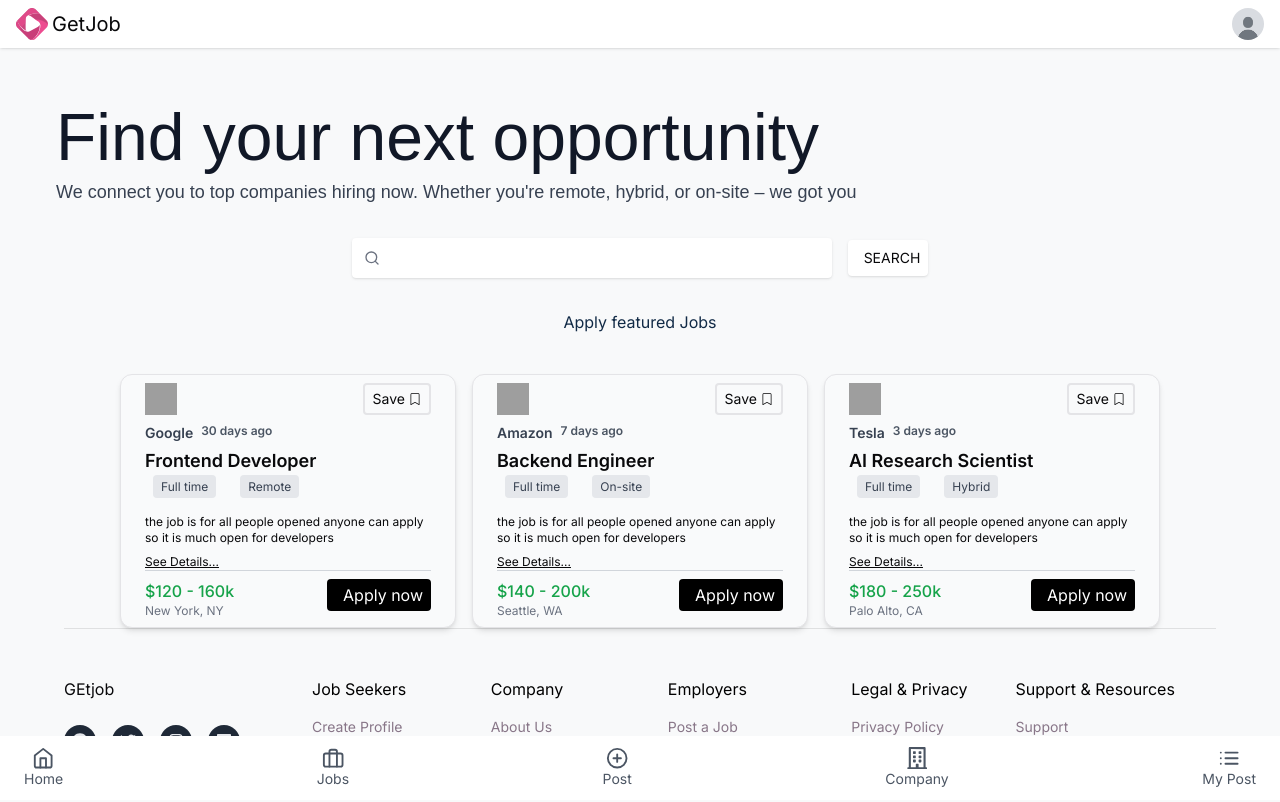
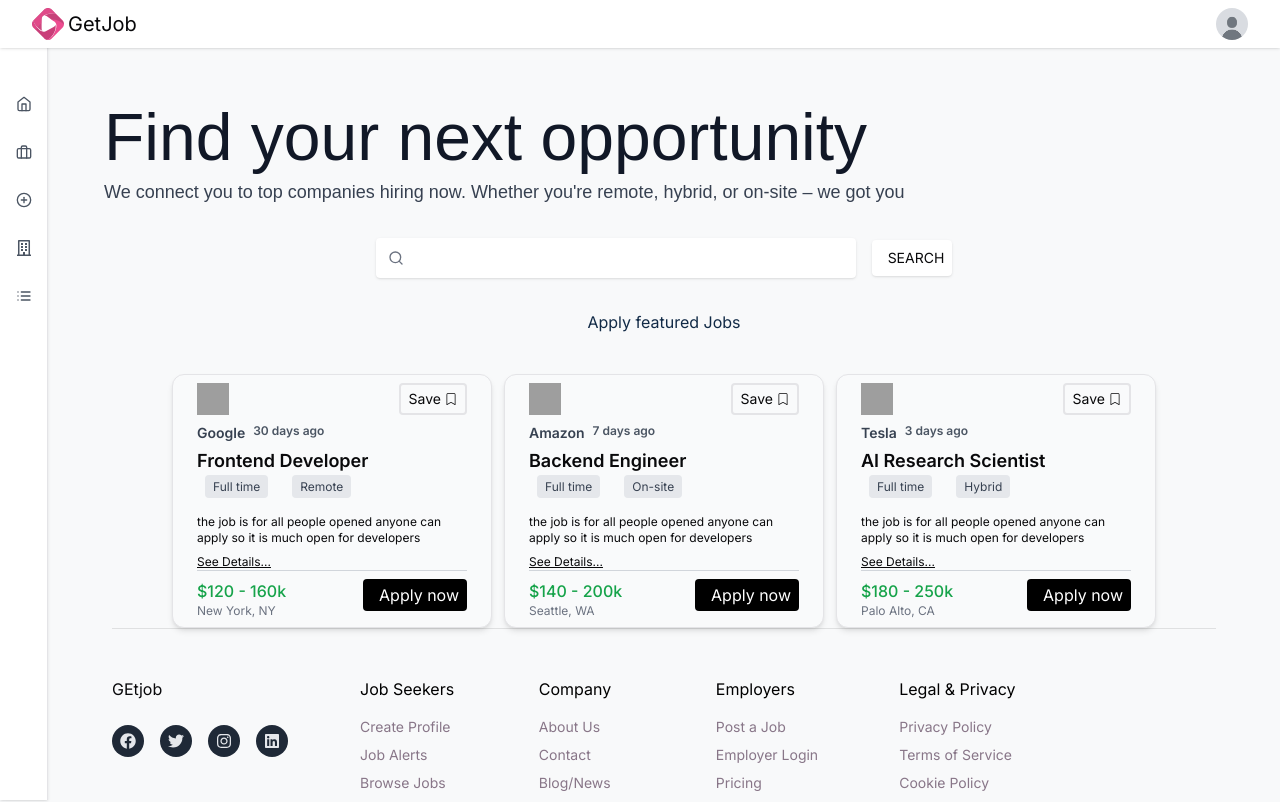
Before and after one commit to Hussena12/Job_board, a React (Vite) app: page /Dashboard in a window 1280 px wide. Shown: the top 802 px of the page. Built offline with nearby package versions, Linux system fonts and the light colour scheme; grey boxes are pictures that could not be loaded; a web font is replaced by a local one.

Commit message:
dashboard responsiveness

```diff
--- a/package.json
+++ b/package.json
@@ -37,6 +37,7 @@
     "react-icons": "^5.5.0",
     "react-router-dom": "^7.6.2",
     "react-select": "^5.10.1",
+    "react-tooltip": "^5.29.1",
     "tailwind-merge": "^3.3.1",
     "tailwindcss-animate": "^1.0.7"
   },
--- a/src/Dashboard/Dashboard.jsx
+++ b/src/Dashboard/Dashboard.jsx
@@ -1,8 +1,8 @@
 import React, { useState } from "react";
-import SideBar from "./SideBar";
 import MyPostedJob from "./MyPostedJob";
 import { Home } from "../pages";
 import { Jobs, PostJob } from "@/pages";
+import { MobileBar, SideBar } from ".";
 
 // import { SignOut } from "@/components";
 
@@ -17,7 +17,7 @@ const Dashboard = () => {
   const [activePage, setActivePage] = useState("home");
   return (
     <div className=" flex flex-col h-min-screen">
-      <div className="h-12 flex items-center fixed w-full bg-white z-50 dark:bg-black  px-4 text-2xl justify-between shadow">
+      <div className="h-12 flex items-center fixed w-full bg-white z-50 dark:bg-black  px-4 md:px-8 text-2xl justify-between shadow">
         <div className="flex items-center gap-1">
           <img src="/logo.svg" alt="logo" className="w-8 h-8" />
           <p className="text-[1.25rem]">GetJob</p>
@@ -30,10 +30,14 @@ const Dashboard = () => {
           <img src="/dummy.jpg" alt="user" className="w-8 h-8 rounded-full" />
         </button>
       </div>
-      <main className="dark:bg-[#121212] overflow-y-auto pb-16 pt-12 bg-[#f8f9fa]">
-        {pages[activePage]}
-      </main>
-      <SideBar activePage={activePage} setActivePage={setActivePage} />
+      <div className="flex">
+        <SideBar activePage={activePage} setActivePage={setActivePage} />
+        <main className="flex-1 dark:bg-[#121212] overflow-y-auto pb-16 pt-12 bg-[#f8f9fa] pl-12">
+          {pages[activePage]}
+        </main>
+      </div>
+
+      <MobileBar activePage={activePage} setActivePage={setActivePage} />
     </div>
   );
 };
--- /dev/null
+++ b/src/Dashboard/MobileBar.jsx
@@ -0,0 +1,51 @@
+import React from "react";
+import { FiHome, FiBriefcase, FiPlusCircle, FiList } from "react-icons/fi";
+import { FaRegBuilding } from "react-icons/fa";
+
+const MobileBar = ({ activePage, setActivePage }) => {
+  return (
+    <section className="">
+      <div className="md:hidden fixed bottom-0 w-full ">
+        <div className="flex   text-gray-600 bg-white z-50 h-18 justify-between px-6 text-sm h-16 dark:bg-black dark:text-gray-300">
+          <button
+            onClick={() => setActivePage("home")}
+            className={`flex flex-col justify-center items-center `}
+          >
+            <FiHome className="text-[1.4rem]" />
+            <span>Home</span>
+          </button>
+          <button
+            onClick={() => setActivePage("jobs")}
+            className={`flex flex-col justify-center items-center`}
+          >
+            <FiBriefcase className="text-[1.4rem]" />
+            <span>Jobs</span>
+          </button>
+          <button
+            onClick={() => setActivePage("post")}
+            className={`flex flex-col justify-center items-center`}
+          >
+            <FiPlusCircle className="text-[1.4rem]" />
+            <span>Post</span>
+          </button>
+          <button
+            onClick={() => setActivePage("post")}
+            className={`flex flex-col justify-center items-center`}
+          >
+            <FaRegBuilding className="text-[1.4rem]" />
+            <span>Company</span>
+          </button>
+          <button
+            onClick={() => setActivePage("myPost")}
+            className={`flex flex-col justify-center items-center`}
+          >
+            <FiList className="text-[1.4rem]" />
+            <span>My Post</span>
+          </button>
+        </div>
+      </div>
+    </section>
+  );
+};
+
+export default MobileBar;
--- a/src/Dashboard/MyPostedJob.jsx
+++ b/src/Dashboard/MyPostedJob.jsx
@@ -8,7 +8,7 @@ const MyPostedJob = () => {
   return (
     <div>
       <div className="min-h-screen">
-        <div className="flex mt-10 flex-wrap  gap-6 justify-center">
+        <div className="flex mt-10 flex-wrap  gap-4 justify-center">
           {jobs.map((job) => (
             <PostCard key={job.id} job={job} />
           ))}
--- a/src/Dashboard/SideBar.jsx
+++ b/src/Dashboard/SideBar.jsx
@@ -1,47 +1,59 @@
 import React from "react";
+import { FaRegBuilding } from "react-icons/fa";
 import { FiHome, FiBriefcase, FiPlusCircle, FiList } from "react-icons/fi";
-import { FaRegBuilding } from "react-icons/fa";
+import { Tooltip } from "react-tooltip";
 
-const SideBar = ({ activePage, setActivePage }) => {
+const SideBar = ({ ActivePage, setActivePage }) => {
   return (
-    <div className=" fixed bottom-0 w-full ">
-      <div className="flex   text-gray-600 bg-white z-50 h-18 justify-between px-6 text-sm h-16 dark:bg-black dark:text-gray-300">
+    <div className="hidden md:fixed md:flex flex-col gap-8 shadow text-gray-600 dark:bg-black dark:text-gray-300  w-12 min-h-full  bg-white pt-24 border-r-1 z-[30] ">
       <button
+        data-tooltip-id="sidebar-tooltip"
+        data-tooltip-content="Home"
         onClick={() => setActivePage("home")}
         className={`flex flex-col justify-center items-center `}
       >
-          <FiHome className="text-[1.4rem]" />
-          <span>Home</span>
+        <FiHome className="text-[1rem]" />
       </button>
       <button
+        data-tooltip-id="sidebar-tooltip"
+        data-tooltip-content=" Jobs"
         onClick={() => setActivePage("jobs")}
         className={`flex flex-col justify-center items-center`}
       >
-          <FiBriefcase className="text-[1.4rem]" />
-          <span>Jobs</span>
+        <FiBriefcase className="text-[1rem]" />
       </button>
       <button
+        data-tooltip-id="sidebar-tooltip"
+        data-tooltip-content=" Post"
         onClick={() => setActivePage("post")}
         className={`flex flex-col justify-center items-center`}
       >
-          <FiPlusCircle className="text-[1.4rem]" />
-          <span>Post</span>
+        <FiPlusCircle className="text-[1rem]" />
       </button>
       <button
+        data-tooltip-id="sidebar-tooltip"
+        data-tooltip-content="Company"
         onClick={() => setActivePage("post")}
         className={`flex flex-col justify-center items-center`}
       >
-          <FaRegBuilding className="text-[1.4rem]" />
-          <span>Company</span>
+        <FaRegBuilding className="text-[1rem]" />
       </button>
       <button
+        data-tooltip-id="sidebar-tooltip"
+        data-tooltip-content="My Post"
         onClick={() => setActivePage("myPost")}
         className={`flex flex-col justify-center items-center`}
       >
-          <FiList className="text-[1.4rem]" />
-          <span>My Post</span>
+        <FiList className="text-[1rem]" />
       </button>
-      </div>
+
+      <Tooltip
+        id="sidebar-tooltip"
+        place="right"
+        effect="solid"
+        delayShow={300}
+        className="!text-xs !py-1 !px-2 z-[999] bg-gray-800 dark:bg-gray-600"
+      />
     </div>
   );
 };
--- a/src/Dashboard/index.jsx
+++ b/src/Dashboard/index.jsx
@@ -1,3 +1,4 @@
 export { default as MyPostedJob } from "./MyPostedJob";
+export { default as MobileBar } from "./MobileBar";
+export { default as Dashboard } from "./Dashboard";
 export { default as SideBar } from "./SideBar";
-export { default as Dashboard } from "./Dashboard";
--- a/src/components/PostCard.jsx
+++ b/src/components/PostCard.jsx
@@ -16,7 +16,7 @@ const Tags = ({ children }) => {
 const PostCard = ({ job }) => {
   return (
     <div className="flex mt-10 flex-wrap gap-4 justify-center ">
-      <div className="  dark:bg-[#171717]  border shadow-md dark:border-gray-900	 dark:text-gray-200 w-[21rem] rounded-xl px-6 py-2 justify-center bg-gray-50">
+      <div className="  dark:bg-[#171717]  border shadow-md dark:border-gray-900	 dark:text-gray-200 w-[20rem] rounded-xl px-6 py-2 justify-center bg-gray-50">
         <div className="flex justify-between mb-2 mt-2=">
           <img
             className="w-7 h-7 "
@@ -38,7 +38,9 @@ const PostCard = ({ job }) => {
               {job.posted_at || "Recently posted"}
             </span>
           </span>
-          <span className="text-md font-semibold ">{job.jobTitle}</span>
+          <span className="text-md text-gray-800 font-semibold ">
+            {job.jobTitle}
+          </span>
         </p>
 
         <div className="flex gap-4   ">
--- a/src/components/SearchBar.jsx
+++ b/src/components/SearchBar.jsx
@@ -1,16 +1,27 @@
-import React, { useState } from "react";
+import React, { useState, useRef, useEffect } from "react";
 import Button from "./Button";
 import { FiSearch } from "react-icons/fi";
 
 const SearchBar = () => {
   const [searchTerm, setSearchTerm] = useState("");
   const [lastSearch, setLastSearch] = useState("");
+  const search = useRef(null);
 
   const handleSearch = () => {
     if (searchTerm.trim() === "") return;
     setLastSearch(searchTerm);
     setSearchTerm("");
   };
+
+  useEffect(() => {
+    function callback(e) {
+      if (e.code === "Enter") {
+        search.current.focus();
+      }
+    }
+    document.addEventListener("keydown", callback);
+    return () => document.addEventListener("keydown", callback);
+  }, []);
 
   return (
     <div className="flex gap-4 px-2 py-2 items-center">
@@ -20,6 +31,7 @@ const SearchBar = () => {
         )}
 
         <input
+          ref={search}
           type="search"
           value={searchTerm}
           className="border-none py-2 px-3 rounded-sm  w-[16rem] sm:w-[20rem] md:w-[30rem] shadow text-gray-800  dark:bg-[#171717] dark:border-gray-600 dark:text-gray-300"
--- a/src/pages/Home.jsx
+++ b/src/pages/Home.jsx
@@ -65,10 +65,10 @@ text-gray-900 mx-4 ml:mx-10 sm:mx-6 md:mx-8"
           <p className="flex justify-center  dark:text-gray-300 text-primary1">
             Apply featured Jobs
           </p>
-          <div className="flex mt-10 flex-wrap gap-4 justify-center ">
+          <div className="flex mt-10 flex-wrap gap-3 justify-center ">
             {jobData.map((item, index) => (
               <div
-                className="dark:bg-[#171717] border shadow-md dark:border-[#2e2e2e]	 dark:text-gray-200 max-w-[21rem] rounded-xl px-6 py-2 justify-center bg-gray-50"
+                className="dark:bg-[#171717] border shadow-md dark:border-[#2e2e2e]	 dark:text-gray-200 max-w-[20rem] rounded-xl px-6 py-2 justify-center bg-gray-50"
                 key={index}
               >
                 <div className="flex justify-between mb-2 mt-2=">
```
Also changed, not shown: 1 other file (tests, documents, lock files or other folders). Lines whose indentation alone changed are shown as unchanged.
